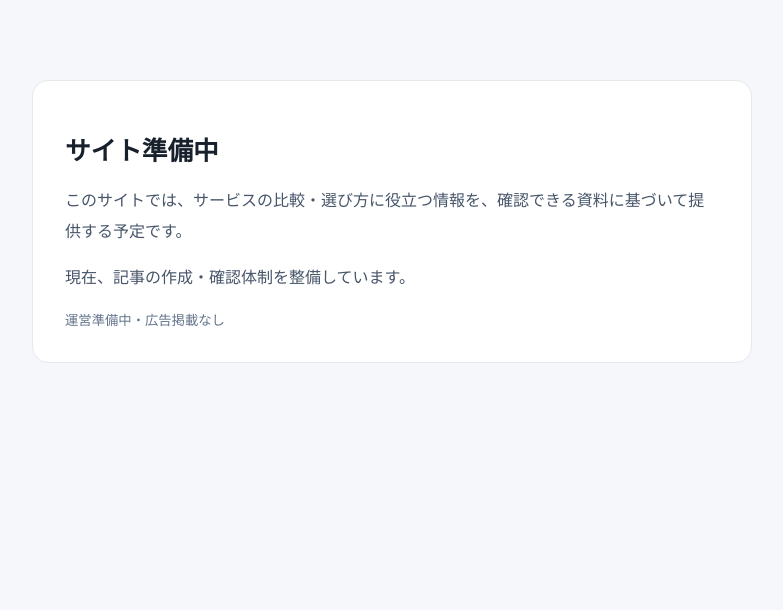
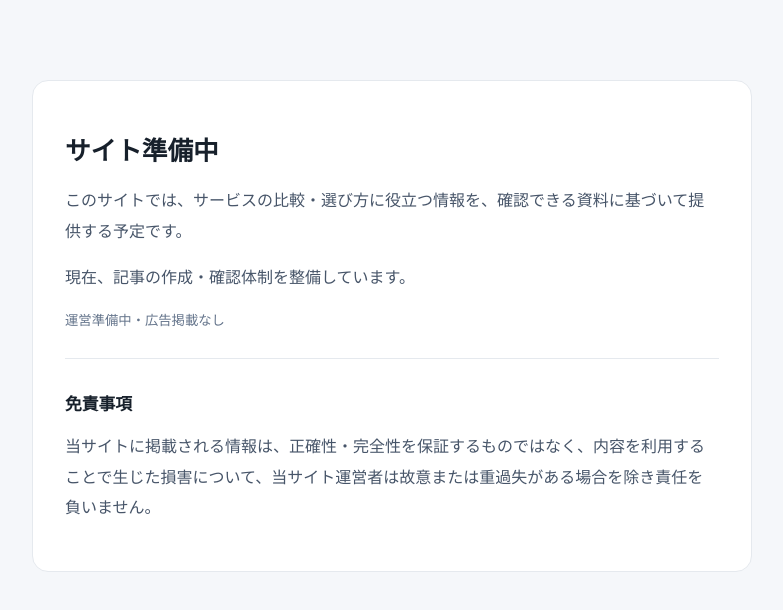
Before and after one commit to nobotasuke-byte/affiliate-autopilot, a plain HTML site: page public/index.html in a window 1280 px wide. Shown: the whole page, without its empty margins (248-1031 px from the left). Drawn offline with Linux system fonts and the light colour scheme.

Commit message:
Add requested Japanese disclaimer to public/index.html

```diff
--- a/public/index.html
+++ b/public/index.html
@@ -18,6 +18,10 @@
     <p>このサイトでは、サービスの比較・選び方に役立つ情報を、確認できる資料に基づいて提供する予定です。</p>
     <p>現在、記事の作成・確認体制を整備しています。</p>
     <small>運営準備中・広告掲載なし</small>
+    <footer aria-label="免責事項" style="margin-top:28px;padding-top:18px;border-top:1px solid #e5e9ee">
+      <h2 style="font-size:1.05rem">免責事項</h2>
+      <p>当サイトに掲載される情報は、正確性・完全性を保証するものではなく、内容を利用することで生じた損害について、当サイト運営者は故意または重過失がある場合を除き責任を負いません。</p>
+    </footer>
   </main>
 </body>
 </html>
```
